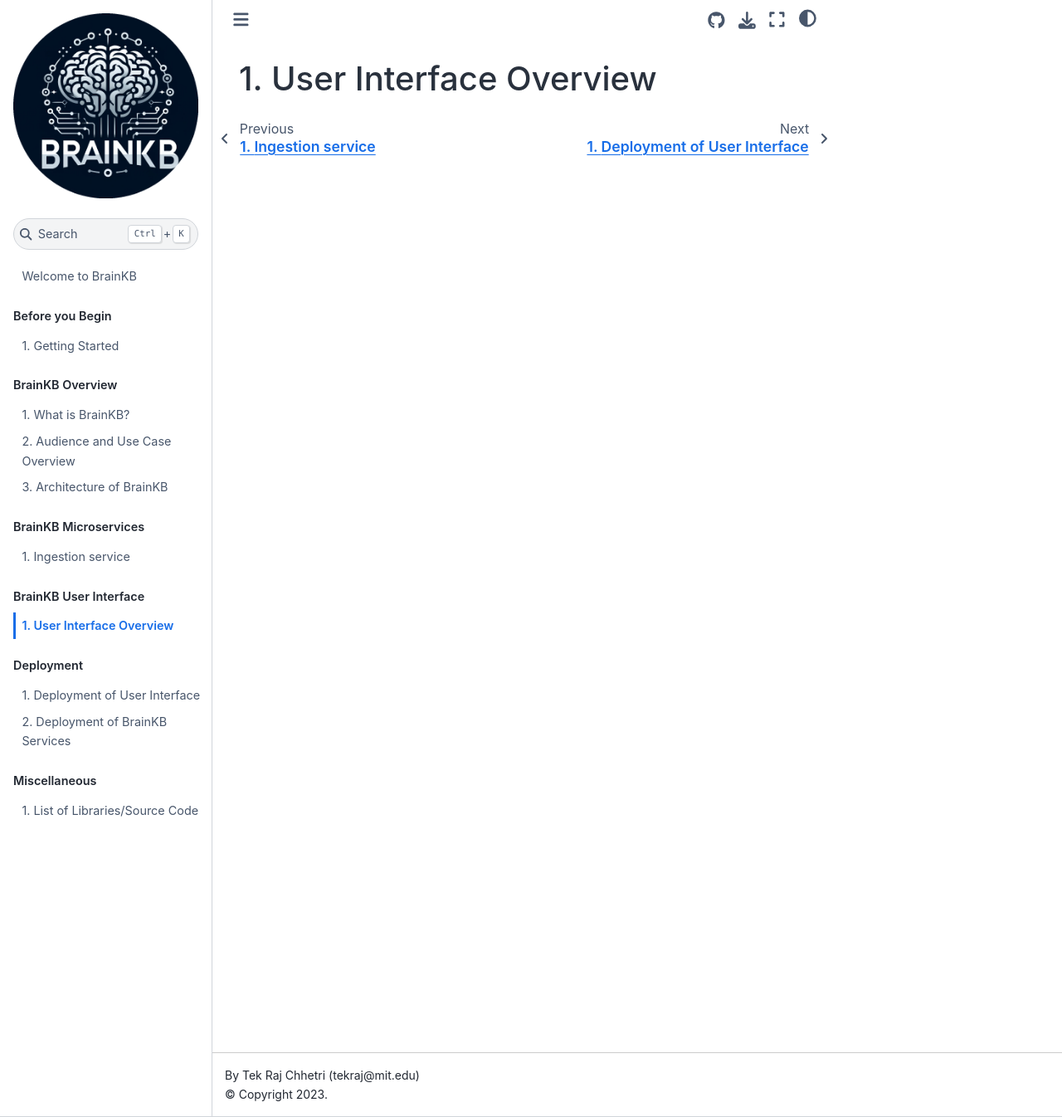
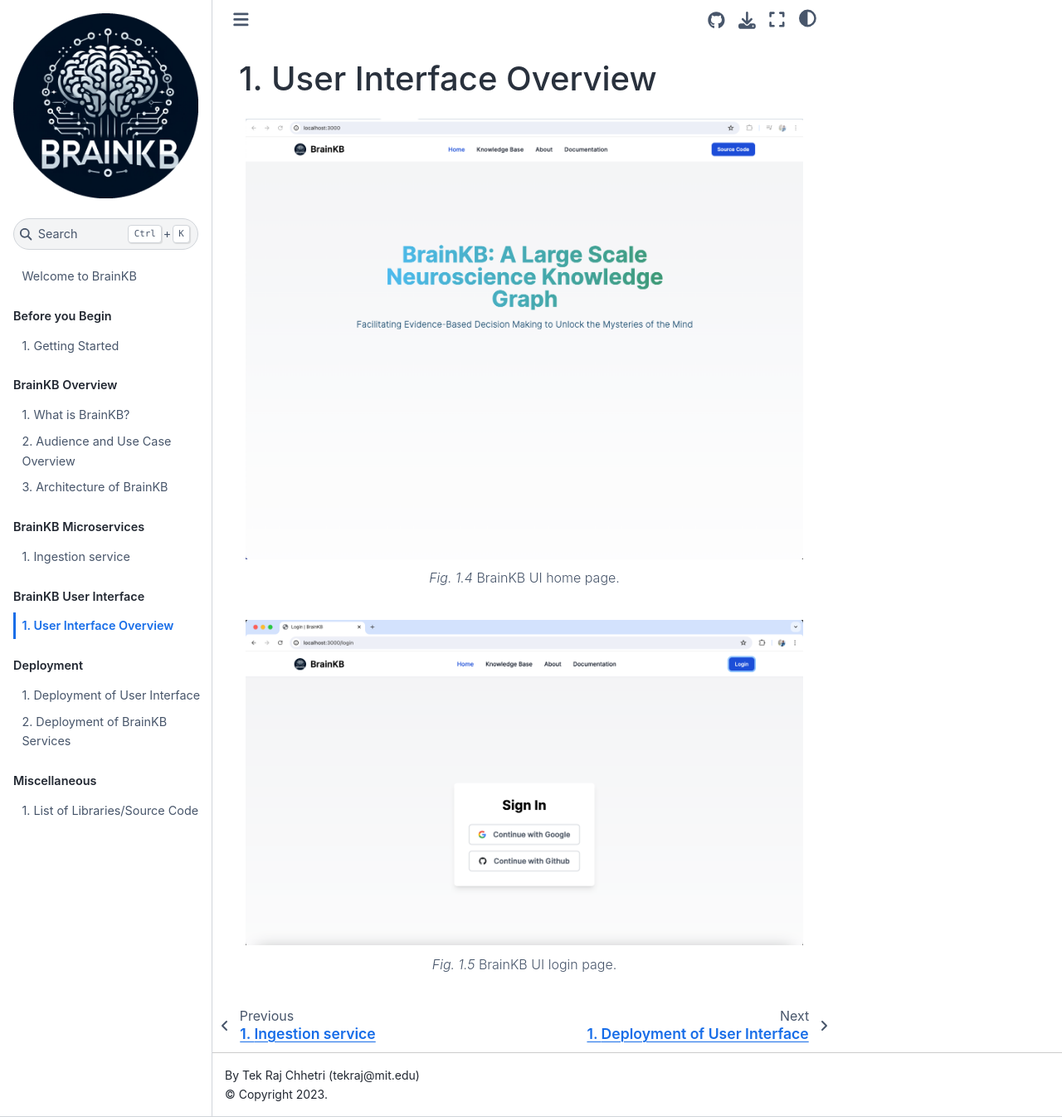
Before and after one commit to sensein/brainkbdocs, a Jupyter Book: the page built from docs/brainkbui.md, in a window 1280 px wide and 1346 px high. Shown: the whole window at 83% size. Built offline with Jupyter Book 1.0.4 settings and Sphinx 7.4.7 and the Sphinx Book theme 1.1.4, drawn with Linux system fonts in a browser that asks for light colours.

Commit message:
UI pages added

````diff
--- a/docs/brainkbui.md
+++ b/docs/brainkbui.md
@@ -1 +1,11 @@
 # User Interface Overview
+
+```{figure} home.png
+:name: brainkb_uihome_figure
+BrainKB UI home page.
+```
+
+```{figure} login.png
+:name: brainkb_uilogin_figure
+BrainKB UI login page.
+```
````
Also changed, not shown: docs/home.png (added), docs/login.png (added).
